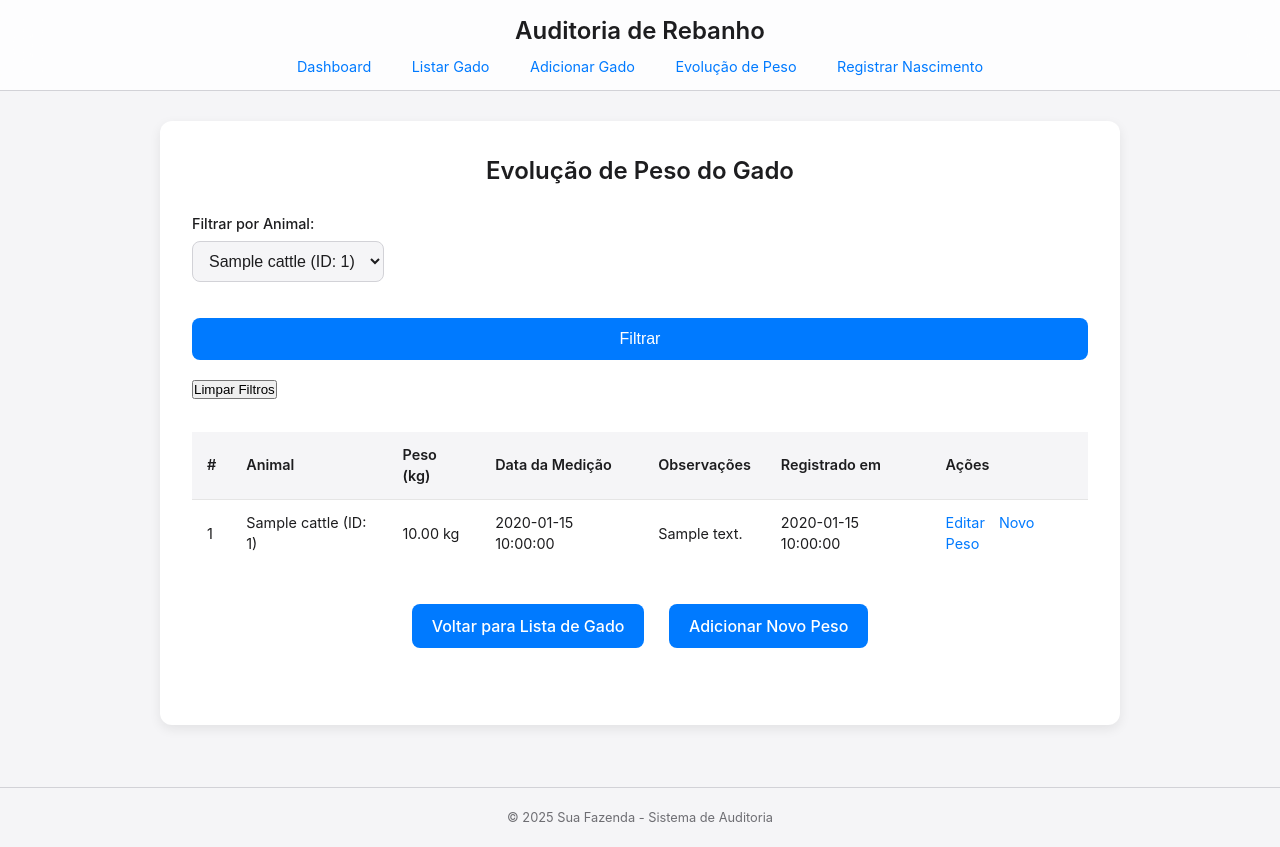
After one commit to gabrielbitti/cattle-log, a FastAPI app: template templates/cattle_weight_list.html in a window 1280 px wide. The commit adds this page. Run offline with FastAPI, Linux system fonts and the light colour scheme; the template is opened without the code that fills it: most values are stand-ins (such as "Sample title", 1, 10 or a date in 2020).

Commit message:
Feat: adds listing of cattle weight with filters

```diff
--- a/app/models/cattle_weight.py
+++ b/app/models/cattle_weight.py
@@ -1,6 +1,7 @@
 import datetime
 
 from sqlalchemy import Column, Integer, DECIMAL, String, Date, ForeignKey
+from sqlalchemy.orm import relationship
 
 from app.database.db import Base
 
@@ -15,3 +16,6 @@ class CattleWeight(Base):
     notes = Column(String, nullable=True)
     created_at = Column(Date, default=datetime.date.today, nullable=False)
     updated_at = Column(Date, onupdate=datetime.date.today, nullable=True)
+
+    # Relationships
+    cattle = relationship("Cattle", back_populates="weight_records", lazy="select")
--- a/main.py
+++ b/main.py
@@ -74,6 +74,29 @@ async def add_cattle_weight_form(request: Request, cattle_id: int, db: Session =
         raise HTTPException(status_code=404, detail="Cattle not found")
     return templates.TemplateResponse("cattle_weight_form.html", {"request": request, "action": "create", "cattle": cattle_data})
 
+@app.get("/cattle-weight-list", response_class=HTMLResponse)
+async def cattle_weight_list(request: Request, cattle_id: str = None, db: Session = Depends(get_db)):
+    # Convert cattle_id to int or None
+    parsed_cattle_id = None
+    if cattle_id and cattle_id.strip():
+        try:
+            parsed_cattle_id = int(cattle_id)
+        except ValueError:
+            parsed_cattle_id = None
+
+    # Buscar todos os animais para o filtro
+    cattle_list = crud.get_all_cattle(db)
+
+    # Buscar registros de peso (com filtro opcional por cattle_id)
+    weight_records = crud.get_all_cattle_weight(db, parsed_cattle_id)
+
+    return templates.TemplateResponse("cattle_weight_list.html", {
+        "request": request,
+        "weight_records": weight_records,
+        "cattle_list": cattle_list,
+        "selected_cattle_id": parsed_cattle_id
+    })
+
 @app.get("/edit-cattle-weight/{weight_id}", response_class=HTMLResponse)
 async def edit_cattle_weight_form(request: Request, weight_id: int, db: Session = Depends(get_db)):
     # Assumindo que você terá uma função para buscar peso por ID
--- a/templates/base.html
+++ b/templates/base.html
@@ -14,6 +14,7 @@
             <a href="/">Dashboard</a>
             <a href="/cattle-list">Listar Gado</a>
             <a href="/add-cattle">Adicionar Gado</a>
+            <a href="/cattle-weight-list">Evolução de Peso</a>
             <a href="/add-birth">Registrar Nascimento</a>
         </nav>
     </header>
--- /dev/null
+++ b/templates/cattle_weight_list.html
@@ -0,0 +1,71 @@
+{% extends "base.html" %}
+
+{% block title %}Evolução de Peso - Auditoria de Rebanho{% endblock %}
+
+{% block content %}
+<section class="content-section">
+    <h2>Evolução de Peso do Gado</h2>
+
+    <div class="filter-section" style="margin-bottom: 2rem;">
+        <form method="GET" action="/cattle-weight-list" style="display: flex; gap: 1rem; align-items: end; flex-wrap: wrap;">
+            <div>
+                <label for="cattle_id">Filtrar por Animal:</label>
+                <select id="cattle_id" name="cattle_id">
+                    <option value="">Todos os animais</option>
+                    {% for cattle in cattle_list %}
+                    <option value="{{ cattle.id }}" {% if selected_cattle_id == cattle.id %}selected{% endif %}>
+                        {{ cattle.name }} (ID: {{ cattle.id }})
+                    </option>
+                    {% endfor %}
+                </select>
+            </div>
+            <button type="submit">Filtrar</button>
+            <a href="/cattle-weight-list" style="text-decoration: none;">
+                <button type="button">Limpar Filtros</button>
+            </a>
+        </form>
+    </div>
+
+    {% if weight_records %}
+    <table class="data-table">
+        <thead>
+            <tr>
+                <th>#</th>
+                <th>Animal</th>
+                <th>Peso (kg)</th>
+                <th>Data da Medição</th>
+                <th>Observações</th>
+                <th>Registrado em</th>
+                <th>Ações</th>
+            </tr>
+        </thead>
+        <tbody>
+            {% for weight in weight_records %}
+            <tr>
+                <td data-label="ID">{{ weight.id }}</td>
+                <td data-label="Animal">{{ weight.cattle.name }} (ID: {{ weight.cattle_id }})</td>
+                <td data-label="Peso">{{ "%.2f"|format(weight.weight|float) }} kg</td>
+                <td data-label="Data da Medição">{{ weight.measurement_date }}</td>
+                <td data-label="Observações">{{ weight.notes if weight.notes else "-" }}</td>
+                <td data-label="Registrado em">{{ weight.created_at if weight.created_at else "-" }}</td>
+                <td data-label="Ações">
+                    <a href="/edit-cattle-weight/{{ weight.id }}">Editar</a>
+                    <a href="/add-cattle-weight/{{ weight.cattle_id }}">Novo Peso</a>
+                </td>
+            </tr>
+            {% endfor %}
+        </tbody>
+    </table>
+    {% else %}
+    <p>{% if selected_cattle_id %}Nenhum registro de peso encontrado para este animal.{% else %}Nenhum registro de peso cadastrado ainda.{% endif %}</p>
+    {% endif %}
+
+    <div class="actions" style="margin-top: 2rem;">
+        <a href="/cattle-list" class="btn-add">Voltar para Lista de Gado</a>
+        {% if selected_cattle_id %}
+        <a href="/add-cattle-weight/{{ selected_cattle_id }}" class="btn-add">Adicionar Novo Peso</a>
+        {% endif %}
+    </div>
+
+</section>
+{% endblock %}
```
Also changed, not shown: app/crud.py (+7 -0 lines), app/models/cattle.py (+8 -0 lines).
